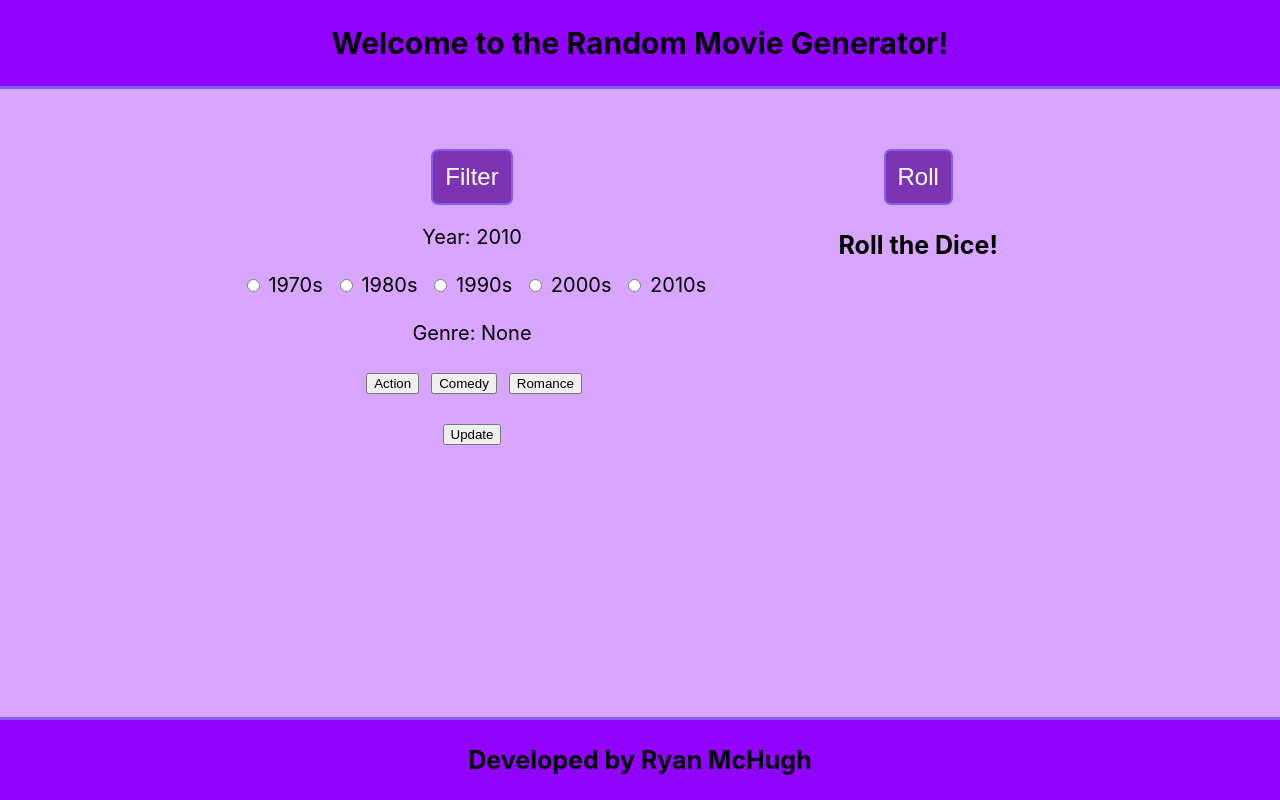
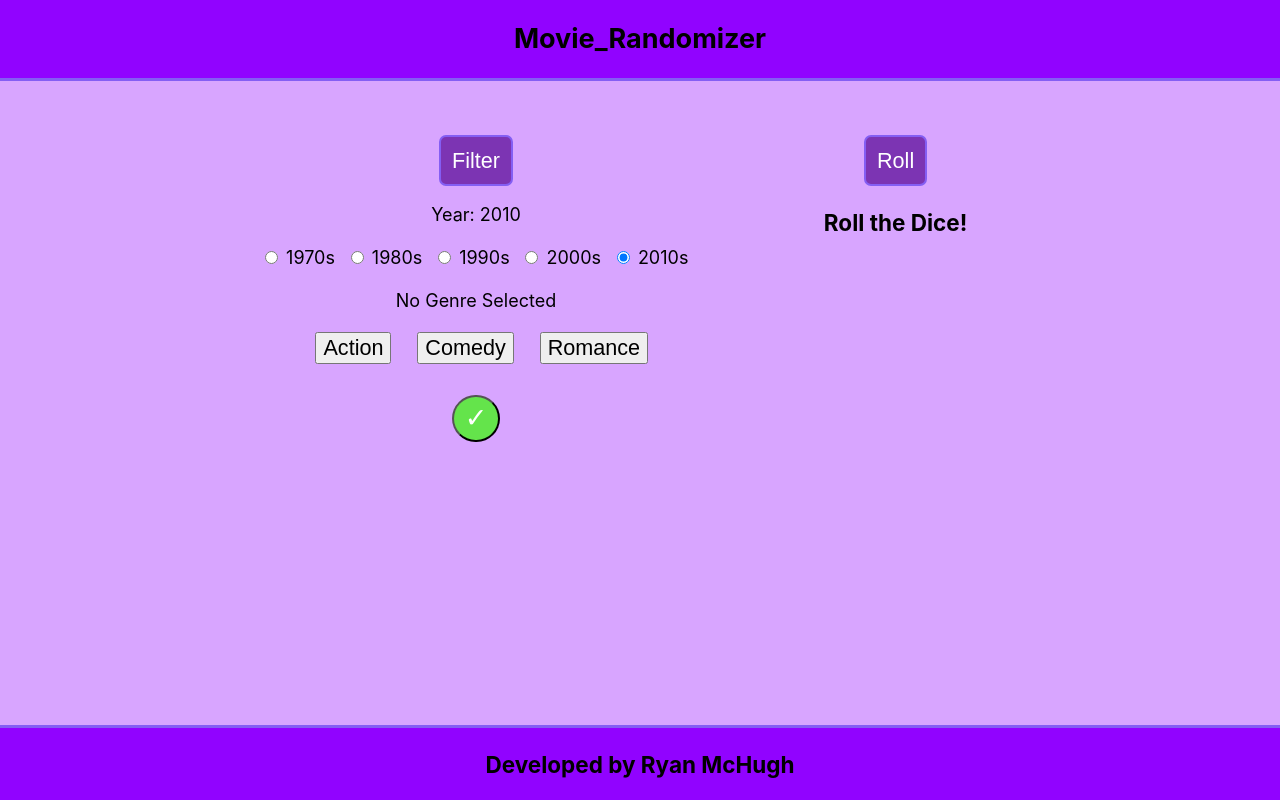
Before and after one commit to brohemz/movies-app, a React (Create React App) app: page / in a window 1280 px wide. Both pictures are taken after a click on the button "Filter". Built offline with nearby package versions, Linux system fonts and the light colour scheme; no server answers.

Commit message:
Checkpoint

```diff
--- a/src/App.scss
+++ b/src/App.scss
@@ -3,6 +3,7 @@
 $body-background: #D8A5FF;
 $primary-color: #9103FF;
 $accent-color: #845EF3;
+$submit-color: #64E44B;
 
 // Sass - Button Colors
 $button-primary-color: #7C34B3;
@@ -17,7 +18,7 @@ html, body, .App {
 body, .App {
 	display: flex;
 	flex-direction: column;
-	font-size: 20px;
+	font-size: 18px;
 	justify-content: center;
 }
 
@@ -28,7 +29,7 @@ body, .App {
 
 /* Titles */
 h1 {
-  font-size: 2em;
+  font-size: 1.75em;
 }
 
 h2 {
@@ -68,13 +69,13 @@ h3 {
 
 .filter-form label{
 	padding: 0.2em;
-	margin-left: 0.2em;
+	margin-right: 0.2em;
 	display: inline-block;
 	min-width: 50px;
 }
 
 .filter-form input[type=submit]{
-	margin: 2em;
+	margin: 1em;
 }
 
 /* Movie item */
@@ -89,13 +90,13 @@ h3 {
 .header{
 	background-color: $primary-color;
 	width: 100%;
-  min-height: 50px;
+  min-height: 30px;
 }
 
 /* Footer */
 
 .footer{
-	min-height: 25px;
+	min-height: 18px;
 	min-width: 100%;
 	background-color: $primary-color;
 }
@@ -118,6 +119,21 @@ h3 {
 
 .button-primary {
 	background-color: $button-primary-color;
+}
+
+input[type=submit] {
+  color: white;
+  font-size: 1.5em;
+  background-color: $submit-color;
+  border-radius: 100%;
+  height: 1.75em;
+  width: 1.75em;
+  padding: 5px;
+}
+
+input[type=button] {
+  font-size: 1.2em;
+  margin-left: 4mm;
 }
 
 
--- a/src/Components/Filter.js
+++ b/src/Components/Filter.js
@@ -73,11 +73,11 @@ class Filter extends React.Component {
 					<input name="year" type="radio" onChange={this.handleChange} value="2000"/> 2000s
 				</label>
 				<label>
-					<input name="year" type="radio" onChange={this.handleChange} value="2010"/> 2010s
+					<input name="year" type="radio" onChange={this.handleChange} value="2010" checked={this.state.year === 2010 ? "checked" : ""}/> 2010s
 				</label>
 				<br />
         <p>
-          Genre: {this.state.genre.name}
+          {this.state.genre.name !== "None"? `Genre: ${this.state.genre.name}` : "No Genre Selected"}
         </p>
         <label>
           <input type="button" name="genre" onClick={this.handleChange} value="Action" />
@@ -89,7 +89,7 @@ class Filter extends React.Component {
           <input type="button" name="genre" onClick={this.handleChange} value="Romance" />
         </label>
         <br />
-			  <input type="submit" value="Update"/>
+			    <input type="submit" value="✓"/>
 	        </form>
 	      </div>
 	    );
--- a/src/Components/Header.js
+++ b/src/Components/Header.js
@@ -3,7 +3,7 @@ import React from "react";
 function Header(){
   return (
     <div className="header">
-      <h2> Welcome to the Random Movie Generator! </h2>
+      <h2> Movie_Randomizer </h2>
 	  <div className="line-break"> </div>
     </div>
   );
--- a/src/Components/Movie_item.js
+++ b/src/Components/Movie_item.js
@@ -21,7 +21,7 @@ function Movie_item(props){
 
   if(props.props.movie !== undefined){
 	  poster = <img src={poster_path_base + props.props.movie.poster_path} alt="No Poster Available" />;
-	  description = props.props.movie.overview;
+	  description = <div> <h4> Description </h4> {props.props.movie.overview} </div>;
     genre = genreMatch(props.props.movie.genre_ids, props.props.genres);
   }
 
```
